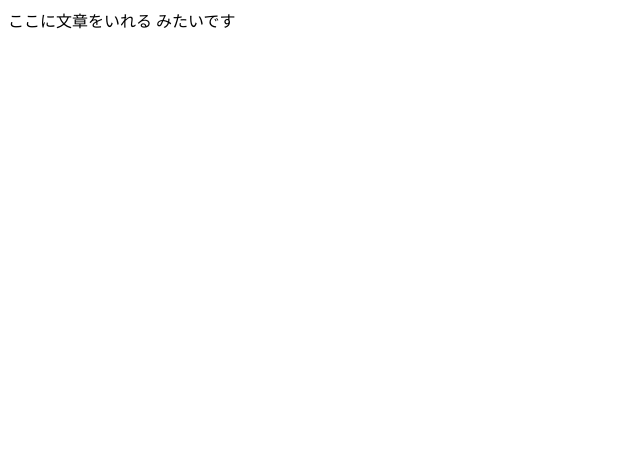
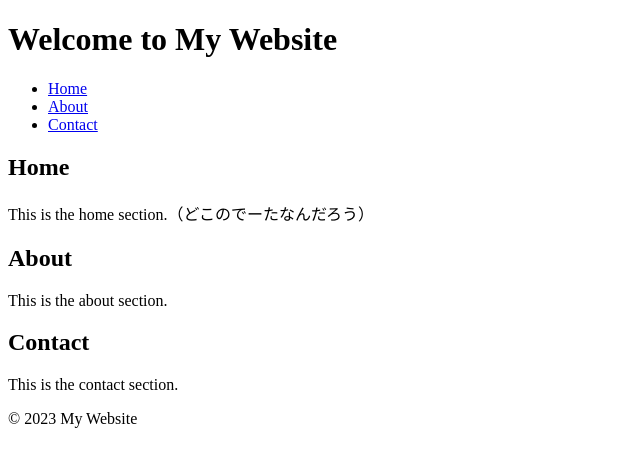
Before and after one commit to funami-funa/funami-funa.github.io, a plain HTML site: page index.html in a window 1280 px wide. Shown: the whole page, without its empty margins (0-640 px from the left). Drawn offline with Linux system fonts and the light colour scheme.

Commit message:
画面を作成した

```diff
--- a/index.html
+++ b/index.html
@@ -1,2 +1,38 @@
-ここに文章をいれる
-みたいです
+<!DOCTYPE html>
+<html lang="ja">
+<head>
+    <meta charset="UTF-8">
+    <meta name="viewport" content="width=device-width, initial-scale=1.0">
+    <title>My Website</title>
+    <link rel="stylesheet" href="styles.css">
+</head>
+<body>
+    <header>
+        <h1>Welcome to My Website</h1>
+    </header>
+    <nav>
+        <ul>
+            <li><a href="#home">Home</a></li>
+            <li><a href="#about">About</a></li>
+            <li><a href="#contact">Contact</a></li>
+        </ul>
+    </nav>
+    <main>
+        <section id="home">
+            <h2>Home</h2>
+            <p>This is the home section.（どこのでーたなんだろう）</p>
+        </section>
+        <section id="about">
+            <h2>About</h2>
+            <p>This is the about section.</p>
+        </section>
+        <section id="contact">
+            <h2>Contact</h2>
+            <p>This is the contact section.</p>
+        </section>
+    </main>
+    <footer>
+        <p>&copy; 2023 My Website</p>
+    </footer>
+</body>
+</html>
```
